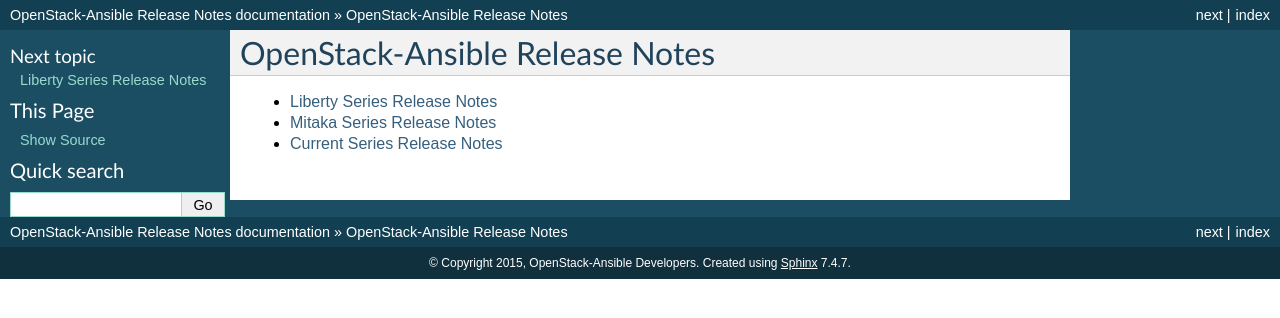
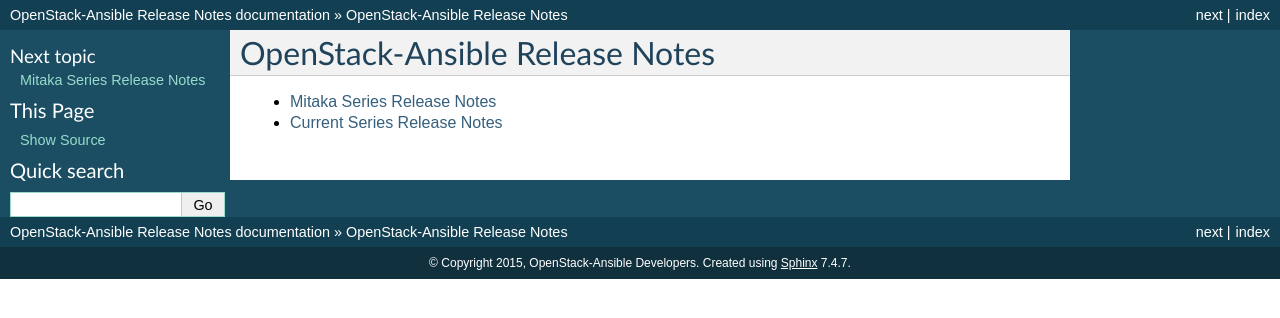
Before and after one commit to openstack/openstack-ansible-lxc_container_create, a Sphinx documentation site: the page built from releasenotes/source/index.rst, in a window 1280 px wide. Shown: the top 318 px of the page. Built offline with Sphinx 7.4.7, drawn with Linux system fonts in a browser that asks for light colours; the version number could not be read and is left out.

Commit message:
Remove Liberty releasenote index
Change-Id: Ia0d8c58975819849716b68f0dafb1a65740138dc
(cherry picked from commit 90dd7a4ed20ef9d8a38e80814e953eee2c6c7e2e)

```diff
--- a/releasenotes/source/index.rst
+++ b/releasenotes/source/index.rst
@@ -5,6 +5,5 @@
 .. toctree::
    :maxdepth: 1
 
-   liberty
    mitaka
    unreleased
--- a/releasenotes/source/liberty.rst
+++ /dev/null
@@ -1,6 +0,0 @@
-==============================
- Liberty Series Release Notes
-==============================
-
-.. release-notes::
-   :branch: origin/liberty
```
